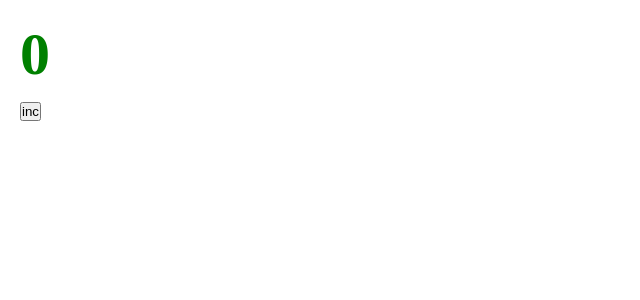
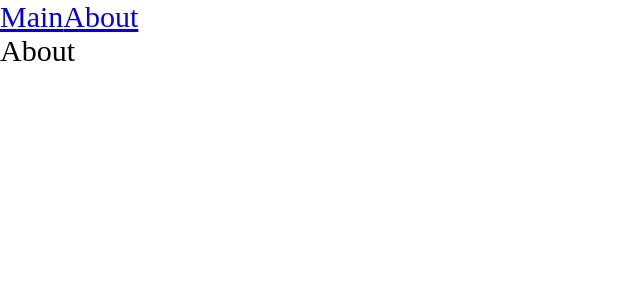
Before and after one commit to js-owl/u, a React app: page /about in a window 1280 px wide. Shown: the top 300 px of the page, without its empty margins (0-640 px from the left). Built offline with nearby package versions, Linux system fonts and the light colour scheme.

Commit message:
06_main-about

```diff
--- a/package.json
+++ b/package.json
@@ -15,6 +15,7 @@
     "@types/node": "^17.0.21",
     "@types/react": "^17.0.39",
     "@types/react-dom": "^17.0.11",
+    "@types/react-router-dom": "^5.3.3",
     "@types/webpack": "^5.28.0",
     "@types/webpack-dev-server": "^4.7.2",
     "css-loader": "^6.6.0",
@@ -32,6 +33,7 @@
   },
   "dependencies": {
     "react": "^17.0.2",
-    "react-dom": "^17.0.2"
+    "react-dom": "^17.0.2",
+    "react-router-dom": "^6.2.1"
   }
 }
--- a/src/App.tsx
+++ b/src/App.tsx
@@ -1,10 +1,17 @@
-import { Counter } from "./c/Counter";
 import "./index.scss";
+import { Link, Routes, Route } from "react-router-dom";
+import MainPage from "./p/MainPage/MainPage";
+import AboutPage from "./p/AboutPage/AboutPage";
 
 const App = () => {
   return (
     <div className="app">
-      <Counter />
+      <Link to={"/"}>Main</Link>
+      <Link to={"/about"}>About</Link>
+      <Routes>
+        <Route path={"/"} element={<MainPage />} />
+        <Route path={"/about"} element={<AboutPage />} />
+      </Routes>
     </div>
   );
 };
--- a/src/index.tsx
+++ b/src/index.tsx
@@ -1,9 +1,10 @@
 import { render } from "react-dom";
 import App from "./App";
+import { BrowserRouter } from "react-router-dom";
 
 render(
-  <div>
+  <BrowserRouter>
     <App />
-  </div>,
+  </BrowserRouter>,
   document.getElementById("root")
 );
--- /dev/null
+++ b/src/p/AboutPage/AboutPage.tsx
@@ -0,0 +1,4 @@
+const AboutPage = () => {
+  return <div>About</div>;
+};
+export default AboutPage;
--- /dev/null
+++ b/src/p/MainPage/MainPage.tsx
@@ -0,0 +1,4 @@
+const MainPage = () => {
+  return <div>Main</div>;
+};
+export default MainPage;
```
Also changed, not shown: 1 other file (tests, documents, lock files or other folders).
